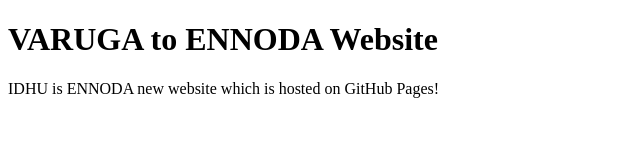
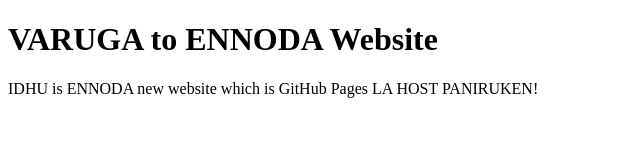
Before and after one commit to CHECK-PANREN/check-panren.github.io, a plain HTML site: page index.html in a window 1280 px wide. Shown: the whole page, without its empty margins (0-640 px from the left). Drawn offline with Linux system fonts and the light colour scheme.

Commit message:
Update index.html

```diff
--- a/index.html
+++ b/index.html
@@ -9,7 +9,7 @@
   <body>
     <main>
         <h1>VARUGA to ENNODA Website</h1>
-        <p>IDHU is ENNODA new website which is hosted on GitHub Pages!</p>
+        <p>IDHU is ENNODA new website which is GitHub Pages LA HOST PANIRUKEN!</p>
     </main>
   </body>
 </html>
```
